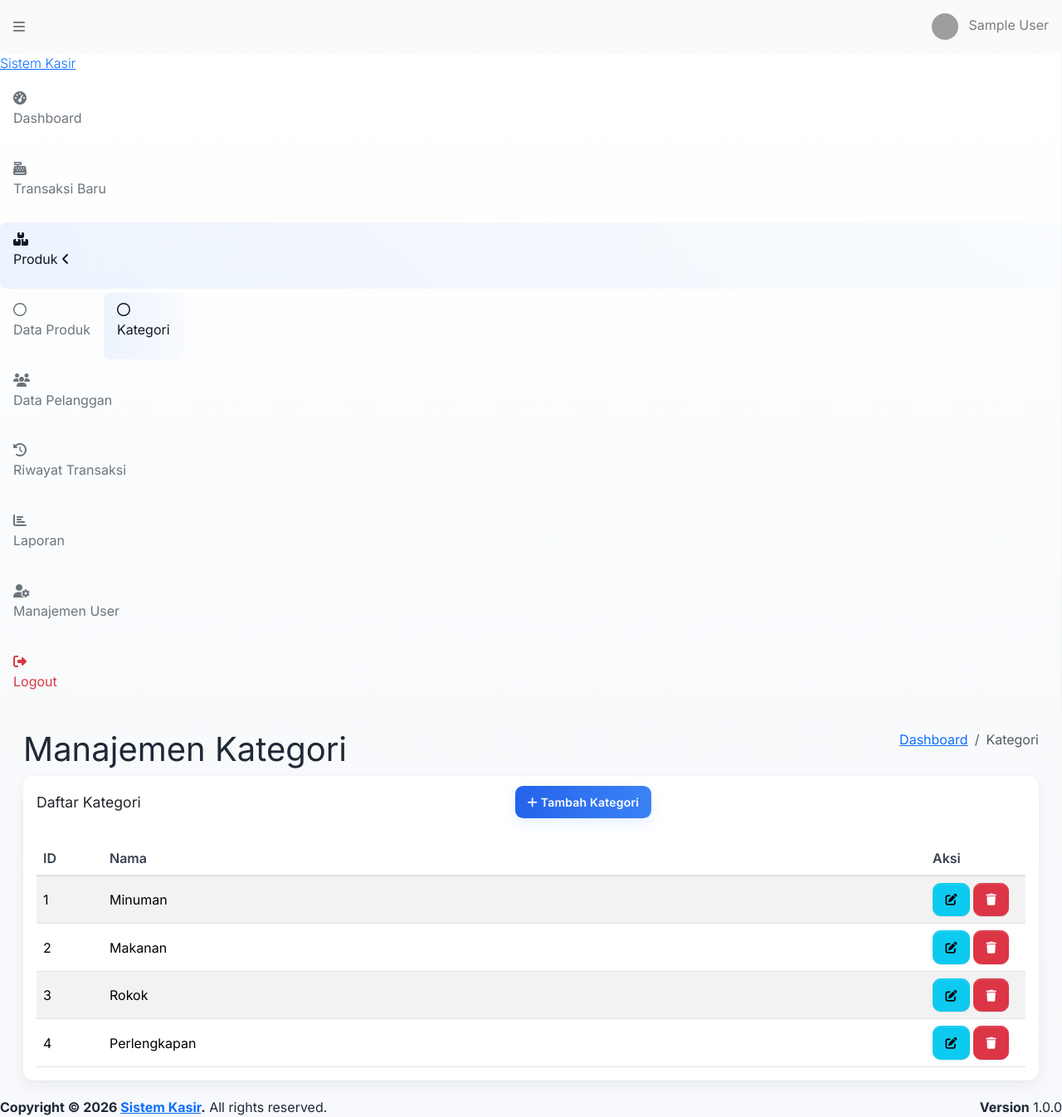
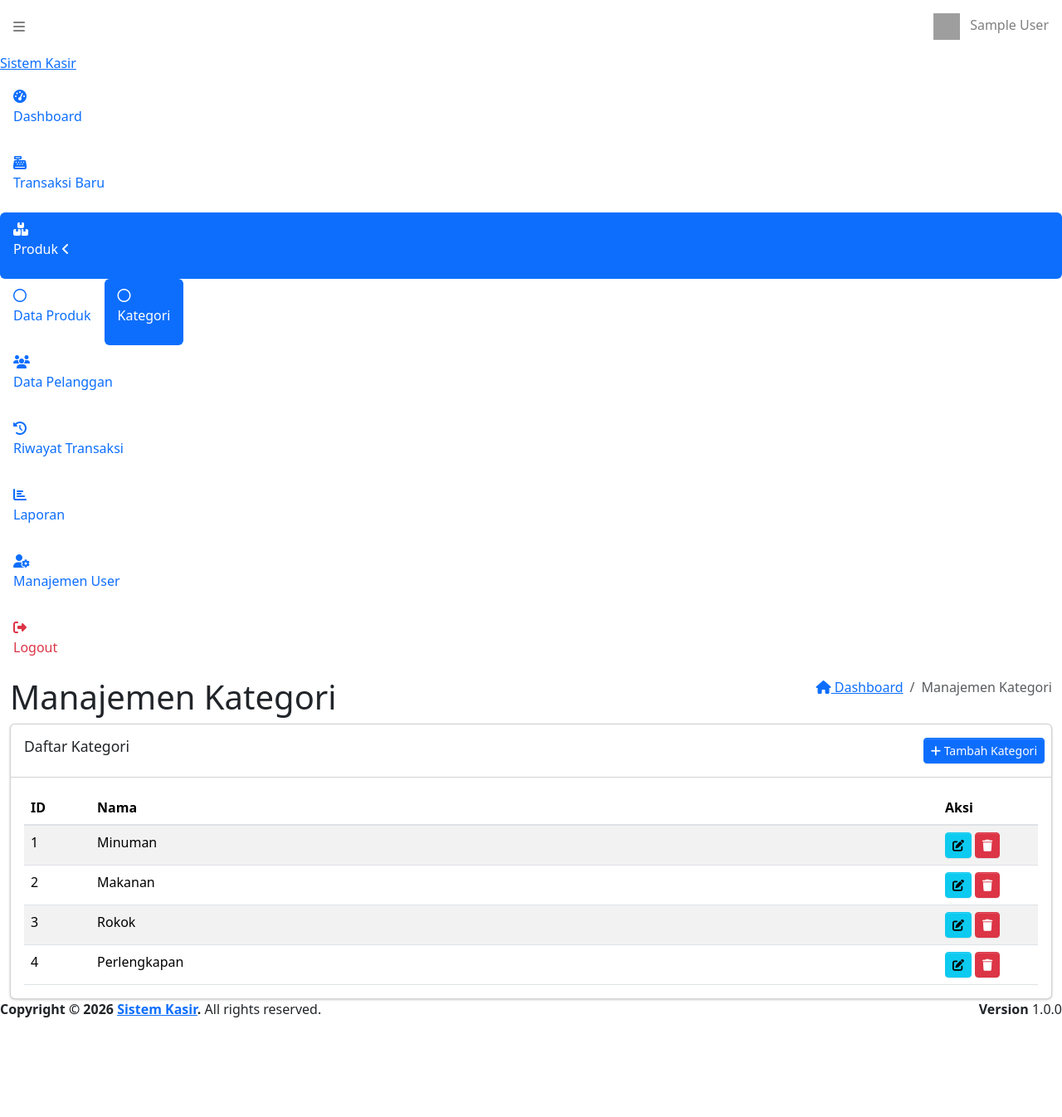
Before and after one commit to rakarahadyan/sistem-kasir, a PHP site: page /categories/index.php in a window 1280 px wide. Shown: the whole page at 83% size. After the commit the page ends 1226 px from the top, so only its background shows below. Run offline with PHP 8.4, Linux system fonts and the light colour scheme; the visitor is signed in with stand-in values (Sample User, id 1); grey boxes are pictures that could not be loaded.

Commit message:
Implement Dark Mode styles and update breadcrumb navigation across multiple pages

```diff
--- a/assets/css/custom.css
+++ b/assets/css/custom.css
@@ -1,15 +1,15 @@
-/* Custom styles - modernized */
+/* Custom styles - Dark Mode */
 :root{
-    --bg:#f6f8fb;
-    --card:#ffffff;
-    --muted:#6c757d;
+    --bg:#1a1d23;
+    --card:#252932;
+    --muted:#9ca3af;
     --primary-600:#2563eb; /* blue-600 */
     --primary-500:#3b82f6; /* blue-500 */
     --success-500:#10b981;
     --info-500:#06b6d4;
     --warning-500:#f59e0b;
     --danger-500:#ef4444;
-    --glass: rgba(255,255,255,0.6);
+    --glass: rgba(37,41,50,0.6);
 }
 
 html,body{
@@ -18,8 +18,8 @@ html,body{
 
 body{
     font-family: 'Inter', system-ui, -apple-system, "Segoe UI", Roboto, "Helvetica Neue", Arial;
-    background: linear-gradient(180deg, #f8fafc 0%, var(--bg) 100%);
-    color: #1f2937;
+    background: linear-gradient(180deg, #121418 0%, var(--bg) 100%);
+    color: #e5e7eb;
     -webkit-font-smoothing:antialiased;
     -moz-osx-font-smoothing:grayscale;
 }
@@ -70,22 +70,22 @@ body{
 
 /* Navbar brand / logo */
 .brand-link img{ max-height:34px; border-radius:6px; }
-.main-header .navbar{ background: rgba(255,255,255,0.4); backdrop-filter: blur(6px); }
+.main-header .navbar{ background: rgba(37,41,50,0.6); backdrop-filter: blur(6px); border-bottom: 1px solid rgba(255,255,255,0.05); }
 
 /* Sidebar tweaks */
-.main-sidebar{ background: linear-gradient(180deg,#ffffff,#f8fafc); border-right:1px solid rgba(31,41,55,0.04); }
+.main-sidebar{ background: linear-gradient(180deg,#1f2229,#1a1d23); border-right:1px solid rgba(255,255,255,0.08); }
 .nav-sidebar .nav-link{ border-radius:.45rem; margin: .15rem 0; color:var(--muted); }
-.nav-sidebar .nav-link.active, .nav-sidebar .nav-link:hover{ color: #111827; background: linear-gradient(90deg, rgba(59,130,246,0.08), rgba(59,130,246,0.02)); }
+.nav-sidebar .nav-link.active, .nav-sidebar .nav-link:hover{ color: #f3f4f6; background: linear-gradient(90deg, rgba(59,130,246,0.2), rgba(59,130,246,0.08)); }
 
 /* Tables */
 .table{ background: transparent; }
-.table thead th{ background: transparent; color: #374151; font-weight:600; }
-.table tbody tr td{ vertical-align: middle; }
-.table-striped tbody tr:nth-of-type(odd){ background: rgba(15,23,42,0.02); }
+.table thead th{ background: transparent; color: #d1d5db; font-weight:600; }
+.table tbody tr td{ vertical-align: middle; color: #e5e7eb; }
+.table-striped tbody tr:nth-of-type(odd){ background: rgba(255,255,255,0.02); }
 
 /* Forms */
-.form-control{ border-radius: .5rem; border:1px solid rgba(31,41,55,0.08); padding:.5rem .75rem; }
-.form-control:focus{ box-shadow: 0 6px 18px rgba(59,130,246,0.08); border-color: var(--primary-500); }
+.form-control{ border-radius: .5rem; border:1px solid rgba(255,255,255,0.1); padding:.5rem .75rem; background: rgba(255,255,255,0.03); color: #e5e7eb; }
+.form-control:focus{ box-shadow: 0 6px 18px rgba(59,130,246,0.15); border-color: var(--primary-500); background: rgba(255,255,255,0.05); }
 
 /* Badges & small UI */
 .badge{ border-radius: .6rem; font-weight:600; }
@@ -112,16 +112,16 @@ body{
 
 /* Topbar breadcrumb styling */
 .topbar-breadcrumb{
-    background: rgba(255,255,255,0.6);
+    background: rgba(37,41,50,0.6);
     border-radius: .5rem;
     padding: .25rem .5rem;
     margin: 0;
     display: flex;
     align-items: center;
 }
-.topbar-breadcrumb .breadcrumb-item + .breadcrumb-item::before{ color: rgba(31,41,55,0.45); }
-.topbar-breadcrumb .breadcrumb-item a{ color: #1f2937; opacity: .9; }
-.topbar-breadcrumb .breadcrumb-item.active{ color: #111827; font-weight:600; }
+.topbar-breadcrumb .breadcrumb-item + .breadcrumb-item::before{ color: rgba(255,255,255,0.45); }
+.topbar-breadcrumb .breadcrumb-item a{ color: #d1d5db; opacity: .9; }
+.topbar-breadcrumb .breadcrumb-item.active{ color: #f3f4f6; font-weight:600; }
 
 
 /* Profile avatar in navbar */
--- a/categories/index.php
+++ b/categories/index.php
@@ -19,8 +19,8 @@ $breadcrumbs = [ ['title' => 'Dashboard', 'url' => '/sistem-kasir/index.php'], [
                 </div>
                 <div class="col-sm-6">
                     <ol class="breadcrumb float-sm-right">
-                        <li class="breadcrumb-item"><a href="/sistem-kasir/index.php">Dashboard</a></li>
-                        <li class="breadcrumb-item active">Kategori</li>
+                        <li class="breadcrumb-item"><a href="/sistem-kasir/index.php"><i class="fas fa-home"></i> Dashboard</a></li>
+                        <li class="breadcrumb-item active">Manajemen Kategori</li>
                     </ol>
                 </div>
             </div>
@@ -30,9 +30,9 @@ $breadcrumbs = [ ['title' => 'Dashboard', 'url' => '/sistem-kasir/index.php'], [
     <section class="content">
         <div class="container-fluid">
             <div class="card">
-                <div class="card-header d-flex justify-content-between align-items-center">
+                <div class="card-header">
                     <h3 class="card-title">Daftar Kategori</h3>
-                    <div>
+                    <div class="card-tools">
                         <button id="btnAdd" class="btn btn-primary btn-sm"><i class="fas fa-plus"></i> Tambah Kategori</button>
                     </div>
                 </div>
--- a/customers/add.php
+++ b/customers/add.php
@@ -17,9 +17,9 @@ $page = 'pelanggan';
                 </div>
                 <div class="col-sm-6">
                     <ol class="breadcrumb float-sm-right">
-                        <li class="breadcrumb-item"><a href="../index.php">Dashboard</a></li>
-                        <li class="breadcrumb-item"><a href="index.php">Pelanggan</a></li>
-                        <li class="breadcrumb-item active">Tambah</li>
+                        <li class="breadcrumb-item"><a href="../index.php"><i class="fas fa-home"></i> Dashboard</a></li>
+                        <li class="breadcrumb-item"><a href="index.php">Data Pelanggan</a></li>
+                        <li class="breadcrumb-item active">Tambah Pelanggan</li>
                     </ol>
                 </div>
             </div>
--- a/customers/index.php
+++ b/customers/index.php
@@ -17,8 +17,8 @@ $page = 'pelanggan';
                 </div>
                 <div class="col-sm-6">
                     <ol class="breadcrumb float-sm-right">
-                        <li class="breadcrumb-item"><a href="../index.php">Dashboard</a></li>
-                        <li class="breadcrumb-item active">Pelanggan</li>
+                        <li class="breadcrumb-item"><a href="../index.php"><i class="fas fa-home"></i> Dashboard</a></li>
+                        <li class="breadcrumb-item active">Data Pelanggan</li>
                     </ol>
                 </div>
             </div>
--- a/includes/header.php
+++ b/includes/header.php
@@ -19,7 +19,7 @@
     <!-- AdminLTE -->
     <link rel="stylesheet" href="https://cdn.jsdelivr.net/npm/admin-lte@3.2/dist/css/adminlte.min.css">
     <!-- Custom CSS -->
-    <link rel="stylesheet" href="assets/css/custom.css">
+    <!-- <link rel="stylesheet" href="assets/css/custom.css"> -->
 </head>
 <body class="hold-transition sidebar-mini layout-fixed">
 <div class="wrapper">
--- a/index.php
+++ b/index.php
@@ -19,7 +19,7 @@ $page = 'dashboard';
                 </div>
                 <div class="col-sm-6">
                     <ol class="breadcrumb float-sm-right">
-                        <li class="breadcrumb-item active">Dashboard</li>
+                        <li class="breadcrumb-item active"><i class="fas fa-home"></i> Dashboard</li>
                     </ol>
                 </div>
             </div>
--- a/login.php
+++ b/login.php
@@ -31,14 +31,15 @@ if ($_SERVER['REQUEST_METHOD'] == 'POST') {
 
     <link rel="stylesheet" href="https://cdn.jsdelivr.net/npm/bootstrap@4.6.2/dist/css/bootstrap.min.css">
     <link rel="stylesheet" href="https://cdnjs.cloudflare.com/ajax/libs/font-awesome/6.4.0/css/all.min.css">
+    <link rel="stylesheet" href="https://cdn.jsdelivr.net/npm/admin-lte@3.2/dist/css/adminlte.min.css">
     <link rel="stylesheet" href="assets/css/custom.css">
     <link rel="preconnect" href="https://fonts.googleapis.com">
     <link rel="preconnect" href="https://fonts.gstatic.com" crossorigin>
     <link href="https://fonts.googleapis.com/css2?family=Inter:wght@300;400;600;700&display=swap" rel="stylesheet">
     <link rel="icon" href="assets/img/logo.png" sizes="32x32">
 </head>
-<body class="hold-transition">
-    <div class="d-flex align-items-center justify-content-center" style="min-height:100vh; padding:2rem; background: linear-gradient(135deg, #f3f6ff 0%, #f6fbff 100%);">
+<body class="hold-transition dark-mode" data-bs-theme="dark">
+    <div class="d-flex align-items-center justify-content-center" style="min-height:100vh; padding:2rem; background: linear-gradient(135deg, #121418 0%, #1a1d23 100%);">
         <div class="card" style="width:380px;">
             <div class="card-header text-center" style="background: linear-gradient(90deg,#3b82f6,#2563eb); color: #fff;">
                 <h3 class="mb-0"><i class="fas fa-cash-register"></i> Sistem Kasir</h3>
--- a/products/add.php
+++ b/products/add.php
@@ -17,9 +17,9 @@ $page = 'produk';
                 </div>
                 <div class="col-sm-6">
                     <ol class="breadcrumb float-sm-right">
-                        <li class="breadcrumb-item"><a href="../index.php">Dashboard</a></li>
-                        <li class="breadcrumb-item"><a href="index.php">Produk</a></li>
-                        <li class="breadcrumb-item active">Tambah</li>
+                        <li class="breadcrumb-item"><a href="../index.php"><i class="fas fa-home"></i> Dashboard</a></li>
+                        <li class="breadcrumb-item"><a href="index.php">Manajemen Produk</a></li>
+                        <li class="breadcrumb-item active">Tambah Produk</li>
                     </ol>
                 </div>
             </div>
--- a/products/edit.php
+++ b/products/edit.php
@@ -54,9 +54,9 @@ $page = 'produk';
                 </div>
                 <div class="col-sm-6">
                     <ol class="breadcrumb float-sm-right">
-                        <li class="breadcrumb-item"><a href="../index.php">Dashboard</a></li>
-                        <li class="breadcrumb-item"><a href="index.php">Produk</a></li>
-                        <li class="breadcrumb-item active">Edit</li>
+                        <li class="breadcrumb-item"><a href="../index.php"><i class="fas fa-home"></i> Dashboard</a></li>
+                        <li class="breadcrumb-item"><a href="index.php">Manajemen Produk</a></li>
+                        <li class="breadcrumb-item active">Edit Produk</li>
                     </ol>
                 </div>
             </div>
--- a/products/index.php
+++ b/products/index.php
@@ -17,8 +17,8 @@ $page = 'produk';
                 </div>
                 <div class="col-sm-6">
                     <ol class="breadcrumb float-sm-right">
-                        <li class="breadcrumb-item"><a href="../index.php">Dashboard</a></li>
-                        <li class="breadcrumb-item active">Produk</li>
+                        <li class="breadcrumb-item"><a href="../index.php"><i class="fas fa-home"></i> Dashboard</a></li>
+                        <li class="breadcrumb-item active">Manajemen Produk</li>
                     </ol>
                 </div>
             </div>
--- a/reports/index.php
+++ b/reports/index.php
@@ -17,7 +17,7 @@ $page = 'laporan';
                 </div>
                 <div class="col-sm-6">
                     <ol class="breadcrumb float-sm-right">
-                        <li class="breadcrumb-item"><a href="../index.php">Dashboard</a></li>
+                        <li class="breadcrumb-item"><a href="../index.php"><i class="fas fa-home"></i> Dashboard</a></li>
                         <li class="breadcrumb-item active">Laporan</li>
                     </ol>
                 </div>
--- a/transactions/create.php
+++ b/transactions/create.php
@@ -20,8 +20,8 @@ $page = 'transaksi';
                 </div>
                 <div class="col-sm-6">
                     <ol class="breadcrumb float-sm-right">
-                        <li class="breadcrumb-item"><a href="../index.php">Dashboard</a></li>
-                        <li class="breadcrumb-item active">Transaksi</li>
+                        <li class="breadcrumb-item"><a href="../index.php"><i class="fas fa-home"></i> Dashboard</a></li>
+                        <li class="breadcrumb-item active">Transaksi Baru</li>
                     </ol>
                 </div>
             </div>
--- a/transactions/detail.php
+++ b/transactions/detail.php
@@ -17,9 +17,9 @@ $page = 'riwayat';
                 </div>
                 <div class="col-sm-6">
                     <ol class="breadcrumb float-sm-right">
-                        <li class="breadcrumb-item"><a href="../index.php">Dashboard</a></li>
-                        <li class="breadcrumb-item"><a href="index.php">Transaksi</a></li>
-                        <li class="breadcrumb-item active">Detail</li>
+                        <li class="breadcrumb-item"><a href="../index.php"><i class="fas fa-home"></i> Dashboard</a></li>
+                        <li class="breadcrumb-item"><a href="index.php">Riwayat Transaksi</a></li>
+                        <li class="breadcrumb-item active">Detail Transaksi</li>
                     </ol>
                 </div>
             </div>
--- a/transactions/index.php
+++ b/transactions/index.php
@@ -17,8 +17,8 @@ $page = 'riwayat';
                 </div>
                 <div class="col-sm-6">
                     <ol class="breadcrumb float-sm-right">
-                        <li class="breadcrumb-item"><a href="../index.php">Dashboard</a></li>
-                        <li class="breadcrumb-item active">Transaksi</li>
+                        <li class="breadcrumb-item"><a href="../index.php"><i class="fas fa-home"></i> Dashboard</a></li>
+                        <li class="breadcrumb-item active">Riwayat Transaksi</li>
                     </ol>
                 </div>
             </div>
--- a/users/add.php
+++ b/users/add.php
@@ -18,9 +18,9 @@ $page = 'user';
                 </div>
                 <div class="col-sm-6">
                     <ol class="breadcrumb float-sm-right">
-                        <li class="breadcrumb-item"><a href="../index.php">Dashboard</a></li>
-                        <li class="breadcrumb-item"><a href="index.php">User</a></li>
-                        <li class="breadcrumb-item active">Tambah</li>
+                        <li class="breadcrumb-item"><a href="../index.php"><i class="fas fa-home"></i> Dashboard</a></li>
+                        <li class="breadcrumb-item"><a href="index.php">Manajemen User</a></li>
+                        <li class="breadcrumb-item active">Tambah User</li>
                     </ol>
                 </div>
             </div>
--- a/users/edit.php
+++ b/users/edit.php
@@ -41,9 +41,9 @@ $page = 'user';
                 </div>
                 <div class="col-sm-6">
                     <ol class="breadcrumb float-sm-right">
-                        <li class="breadcrumb-item"><a href="../index.php">Dashboard</a></li>
-                        <li class="breadcrumb-item"><a href="index.php">User</a></li>
-                        <li class="breadcrumb-item active">Edit</li>
+                        <li class="breadcrumb-item"><a href="../index.php"><i class="fas fa-home"></i> Dashboard</a></li>
+                        <li class="breadcrumb-item"><a href="index.php">Manajemen User</a></li>
+                        <li class="breadcrumb-item active">Edit User</li>
                     </ol>
                 </div>
             </div>
--- a/users/index.php
+++ b/users/index.php
@@ -18,8 +18,8 @@ $page = 'user';
                 </div>
                 <div class="col-sm-6">
                     <ol class="breadcrumb float-sm-right">
-                        <li class="breadcrumb-item"><a href="../index.php">Dashboard</a></li>
-                        <li class="breadcrumb-item active">User</li>
+                        <li class="breadcrumb-item"><a href="../index.php"><i class="fas fa-home"></i> Dashboard</a></li>
+                        <li class="breadcrumb-item active">Manajemen User</li>
                     </ol>
                 </div>
             </div>
```
